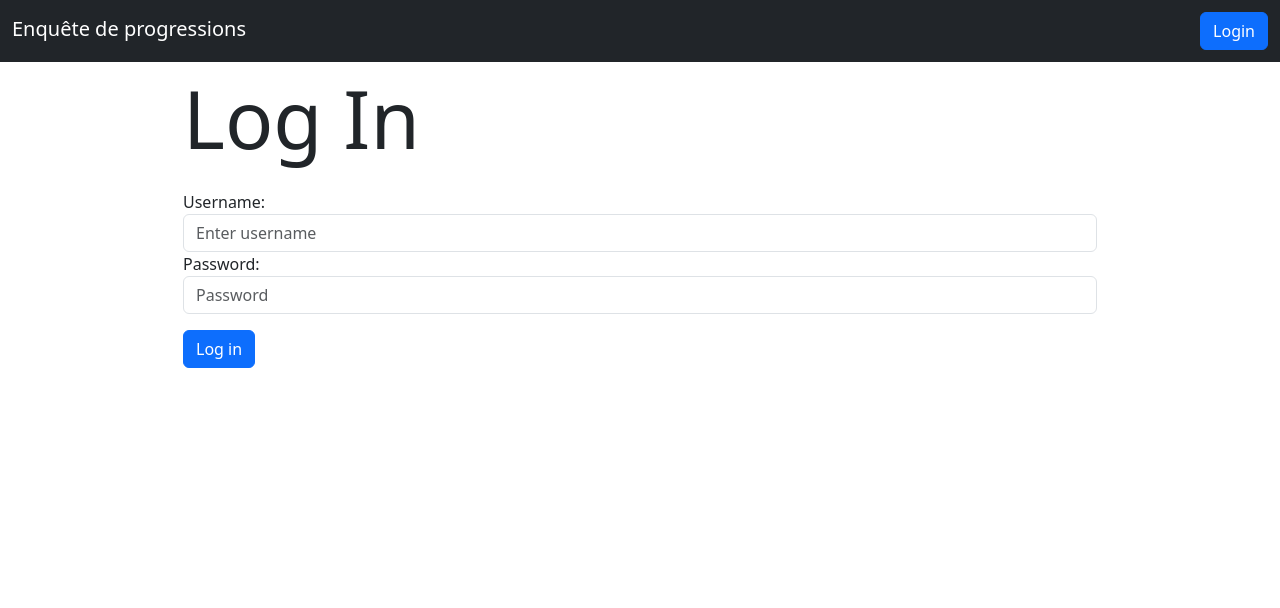
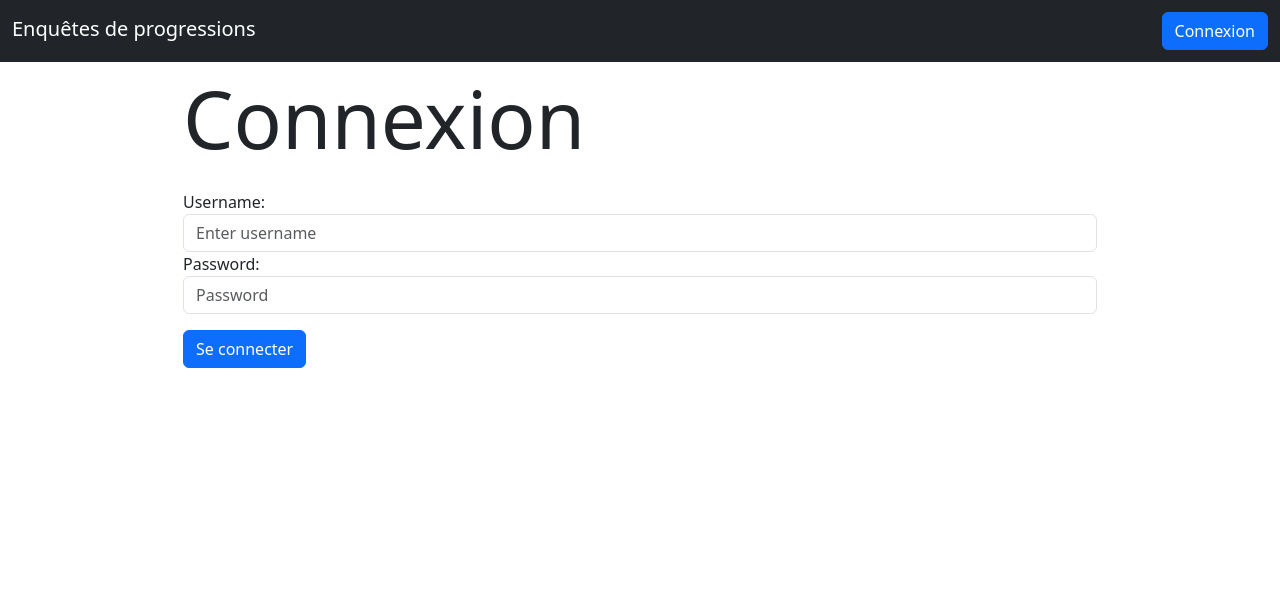
Before and after one commit to panvin/livecampus-python-2-exam, a Django app: page /accounts/login/ in a window 1280 px wide. Shown: the top 608 px of the page. Run offline with Django 5.2, Linux system fonts and the light colour scheme.

Commit message:
Modification de textes anglais en français pour garder une GUI consistance

```diff
--- a/python2_django/templates/header.html
+++ b/python2_django/templates/header.html
@@ -5,7 +5,7 @@
         <div class="container-fluid">
             <!-- Navbar brand -->
             <a class="navbar-brand mt-2 mt-lg-0" href="{% url 'home' %}">
-                <h5 class="pt-1">Enquête de progressions</h5>
+                <h5 class="pt-1">Enquêtes de progressions</h5>
             </a>
 
 
@@ -17,12 +17,12 @@
                 <div>
                     <form action="{% url 'logout' %}" method="post">
                         {% csrf_token %}
-                        <input class="btn btn-primary" type="submit" name="logout" value="Logout" />
+                        <input class="btn btn-primary" type="submit" name="logout" value="Déconnexion" />
                     </form>
                 </div>
                 {% else %}
                 <div>
-                    <a class="btn btn-primary" href="{% url 'login' %}" role="button">Login</a>
+                    <a class="btn btn-primary" href="{% url 'login' %}" role="button">Connexion</a>
                 </div>
                 {% endif %}
             </div>
--- a/python2_django/templates/registration/login.html
+++ b/python2_django/templates/registration/login.html
@@ -1,10 +1,10 @@
 {% extends "base.html" %}
 
-{% block title %}Login{% endblock %}
+{% block title %}Connexion{% endblock %}
 
 {% block content %}
 <div class="p-2 bd-highlight">
-    <h1 class="display-1">Log In</h1>
+    <h1 class="display-1">Connexion</h1>
 </div>
 <form method="post" action="{% url 'login' %}">
     {% csrf_token %}
@@ -20,7 +20,7 @@
     </div>
     <div class="form-group p-2">
         <input type="hidden" name="next" value="{{ next }}">
-        <button type="submit" class="btn btn-primary">Log in</button>
+        <button type="submit" class="btn btn-primary">Se connecter</button>
     </div>
 </form>
 {% endblock %}
```
